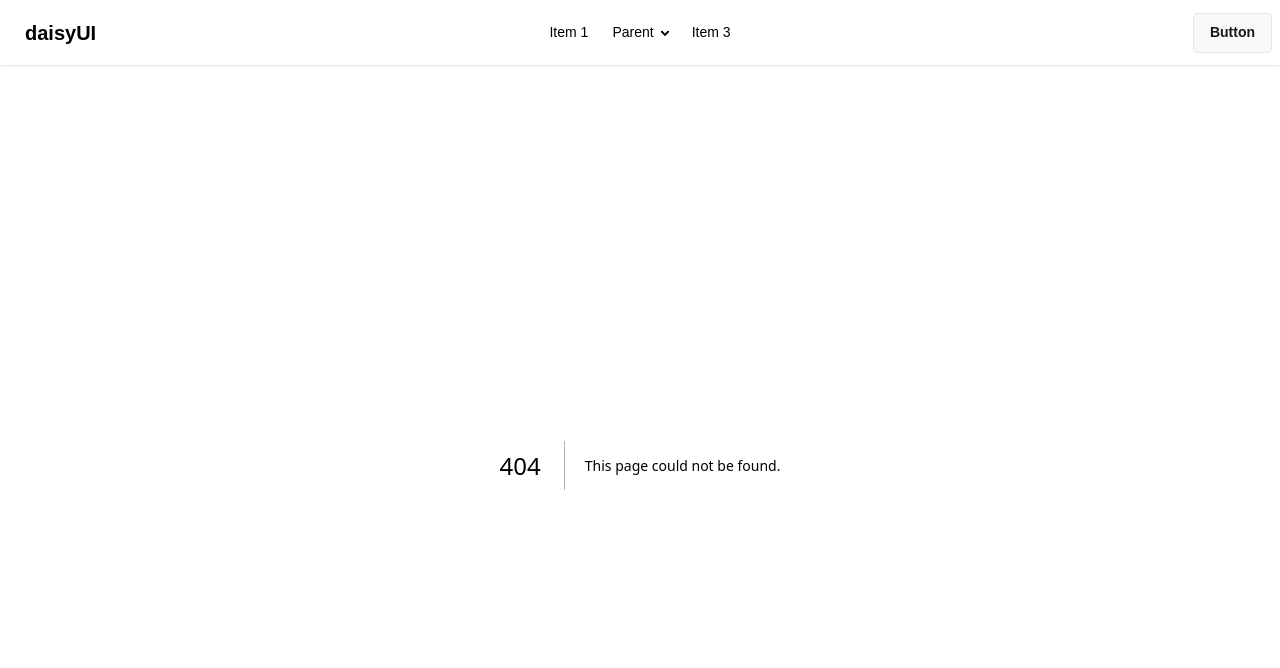
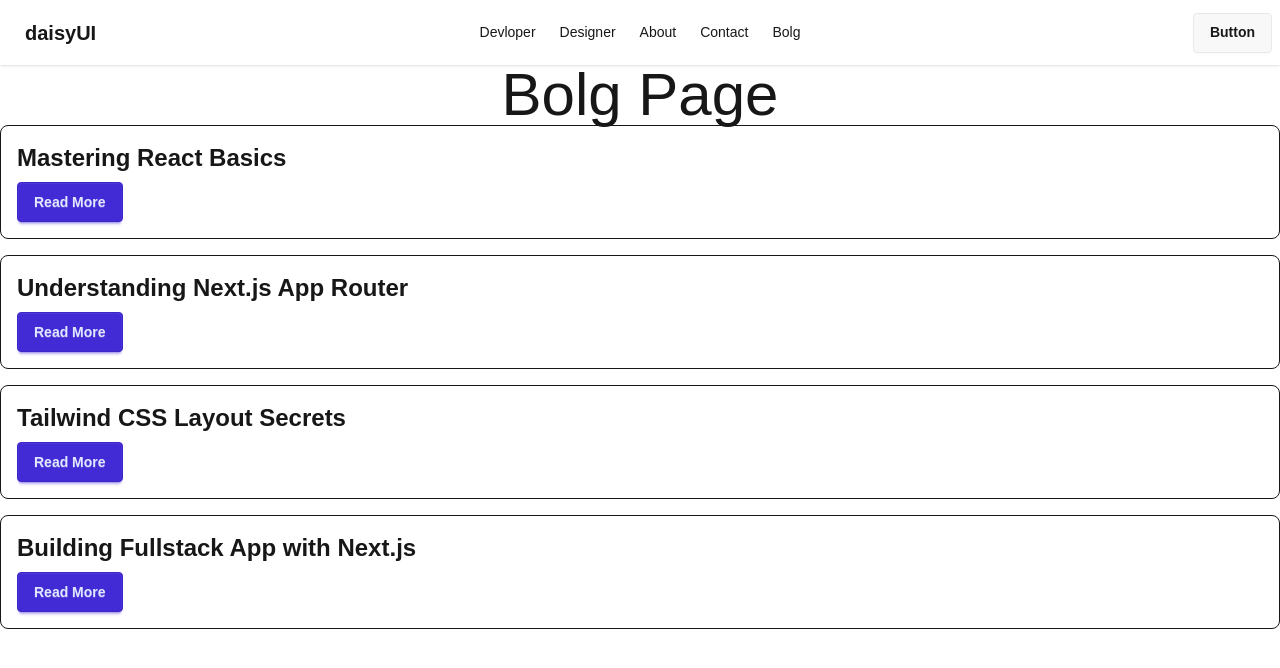
Before and after one commit to mosharof-dev/nextjs-fundamentals, a Next.js app: page /bolg in a window 1280 px wide. Before the commit this address had no page. Shown: the top 668 px of the page. Built offline with nearby package versions, Linux system fonts and the light colour scheme.

Commit message:
Add blog and designer pages, update NavBar links, and enhance

```diff
--- a/src/Components/NavBar.jsx
+++ b/src/Components/NavBar.jsx
@@ -1,5 +1,18 @@
+import Link from "next/link";
 
 const NavBar = () => {
+
+    const links = <>
+
+    <li><Link href="/developer">Devloper</Link></li>
+    <li><Link href="/designer">Designer</Link></li>
+    <li><Link href="/about">About</Link></li>
+    <li><Link href="/contact">Contact</Link></li>
+    <li><Link href="/bolg">Bolg</Link></li>
+
+
+
+    </>
     return (
         <div className="navbar bg-base-100 shadow-sm">
   <div className="navbar-start">
@@ -10,32 +23,14 @@ const NavBar = () => {
       <ul
         tabIndex="-1"
         className="menu menu-sm dropdown-content bg-base-100 rounded-box z-1 mt-3 w-52 p-2 shadow">
-        <li><a>Item 1</a></li>
-        <li>
-          <a>Parent</a>
-          <ul className="p-2">
-            <li><a>Submenu 1</a></li>
-            <li><a>Submenu 2</a></li>
-          </ul>
-        </li>
-        <li><a>Item 3</a></li>
+       {links}
       </ul>
     </div>
-    <a className="btn btn-ghost text-xl">daisyUI</a>
+    <Link href="/" className="btn btn-ghost text-xl">daisyUI</Link>
   </div>
   <div className="navbar-center hidden lg:flex">
     <ul className="menu menu-horizontal px-1">
-      <li><a>Item 1</a></li>
-      <li>
-        <details>
-          <summary>Parent</summary>
-          <ul className="p-2 bg-base-100 w-40 z-1">
-            <li><a>Submenu 1</a></li>
-            <li><a>Submenu 2</a></li>
-          </ul>
-        </details>
-      </li>
-      <li><a>Item 3</a></li>
+     {links}
     </ul>
   </div>
   <div className="navbar-end">
--- /dev/null
+++ b/src/app/bolg/[bolgId]/page.jsx
@@ -0,0 +1,64 @@
+import Link from "next/link";
+
+const posts = [
+  {
+    id: 1,
+    title: "Mastering React Basics",
+    shortDescription: "React er core concepts like components, props, state.",
+    longDescription:
+      "Ei post e amra React er fundamental gula deep dive korbo. Functional components, props passing, state management, event handling — sob clear example diye explain kora hobe jate tumi real project e easily apply korte paro.",
+    author: "Mosharof",
+    date: "2026-04-01",
+  },
+  {
+    id: 2,
+    title: "Understanding Next.js App Router",
+    shortDescription: "Next.js App Router and file-based routing system.",
+    longDescription:
+      "Next.js er App Router system ta kibhabe kaj kore, layout, page, nested routing, server vs client component — sob step by step breakdown kora hoyeche real project mindset e.",
+    author: "Mosharof",
+    date: "2026-04-03",
+  },
+  {
+    id: 3,
+    title: "Tailwind CSS Layout Secrets",
+    shortDescription: "Flexbox vs Grid use korar proper guideline.",
+    longDescription:
+      "Flexbox kothay use korba, Grid kothay best — ei confusion clear korar jonno practical layout example deya hoyeche. Responsive design o include kora hoyeche.",
+    author: "Mosharof",
+    date: "2026-04-05",
+  },
+  {
+    id: 4,
+    title: "Building Fullstack App with Next.js",
+    shortDescription: "Frontend + Backend ekshathe Next.js diye.",
+    longDescription:
+      "Next.js diye fullstack app build korar complete flow: API routes, data fetching, server actions, database connection — sob ekta real project structure e dekhano hoyeche.",
+    author: "Mosharof",
+    date: "2026-04-07",
+  },
+];
+
+const BolgDetailPage = async ({ params }) => {
+    const { bolgId } = await params;
+    const post = posts.find((p) => p.id === parseInt(bolgId));
+
+    console.log(bolgId, post);
+    return (
+        <div>
+            <h2 className='text-6xl text-center'>Bolg Detail Page</h2>
+            {post && (
+                <div className="border p-4 rounded-lg mt-4">
+                    <h3 className='text-3xl font-bold'>{post.title}</h3>
+                    <p className='text-lg'>{post.longDescription}</p>
+                    <p className='text-sm text-gray-500'>By {post.author} on {post.date}</p>
+                    <Link href="/bolg" className="btn btn-secondary mt-4">
+                        Back to Bolg List
+                    </Link>
+                </div>
+            )}
+        </div>
+    );
+};
+
+export default BolgDetailPage;
--- /dev/null
+++ b/src/app/bolg/page.jsx
@@ -0,0 +1,61 @@
+import Link from 'next/link';
+import React from 'react';
+
+const BolgPage = () => {
+const posts = [
+  {
+    id: 1,
+    title: "Mastering React Basics",
+    shortDescription: "React er core concepts like components, props, state.",
+    longDescription:
+      "Ei post e amra React er fundamental gula deep dive korbo. Functional components, props passing, state management, event handling — sob clear example diye explain kora hobe jate tumi real project e easily apply korte paro.",
+    author: "Mosharof",
+    date: "2026-04-01",
+  },
+  {
+    id: 2,
+    title: "Understanding Next.js App Router",
+    shortDescription: "Next.js App Router and file-based routing system.",
+    longDescription:
+      "Next.js er App Router system ta kibhabe kaj kore, layout, page, nested routing, server vs client component — sob step by step breakdown kora hoyeche real project mindset e.",
+    author: "Mosharof",
+    date: "2026-04-03",
+  },
+  {
+    id: 3,
+    title: "Tailwind CSS Layout Secrets",
+    shortDescription: "Flexbox vs Grid use korar proper guideline.",
+    longDescription:
+      "Flexbox kothay use korba, Grid kothay best — ei confusion clear korar jonno practical layout example deya hoyeche. Responsive design o include kora hoyeche.",
+    author: "Mosharof",
+    date: "2026-04-05",
+  },
+  {
+    id: 4,
+    title: "Building Fullstack App with Next.js",
+    shortDescription: "Frontend + Backend ekshathe Next.js diye.",
+    longDescription:
+      "Next.js diye fullstack app build korar complete flow: API routes, data fetching, server actions, database connection — sob ekta real project structure e dekhano hoyeche.",
+    author: "Mosharof",
+    date: "2026-04-07",
+  },
+];
+    return (
+        <div>
+
+        <h1 className='text-6xl text-center'>Bolg Page</h1>
+
+        {posts.map((post) => (
+          <div key={post.id} className="border p-4 rounded-lg mb-4">
+            <h2 className="text-2xl font-bold mb-2">{post.title}</h2>
+            <Link href={`/bolg/${post.id}`} className="btn btn-primary">
+              Read More
+            </Link>
+          </div>
+        ))}
+        </div>
+    );
+
+};
+
+export default BolgPage;
--- /dev/null
+++ b/src/app/designer/page.jsx
@@ -0,0 +1,11 @@
+import React from 'react';
+
+const DesignerPage = () => {
+    return (
+        <div>
+            <h1>Designer Page</h1>
+        </div>
+    );
+};
+
+export default DesignerPage;
--- a/src/app/page.js
+++ b/src/app/page.js
@@ -4,14 +4,7 @@ export default function Home() {
   return (
     <div className="flex flex-col flex-1 items-center justify-center bg-zinc-50 font-sans dark:bg-black">
       <main className="flex flex-1 w-full max-w-3xl flex-col items-center justify-between py-32 px-16 bg-white dark:bg-black sm:items-start">
-        <Image
-          className="dark:invert"
-          src="/next.svg"
-          alt="Next.js logo"
-          width={100}
-          height={20}
-          priority
-        />
+
 
 
       </main>
```
